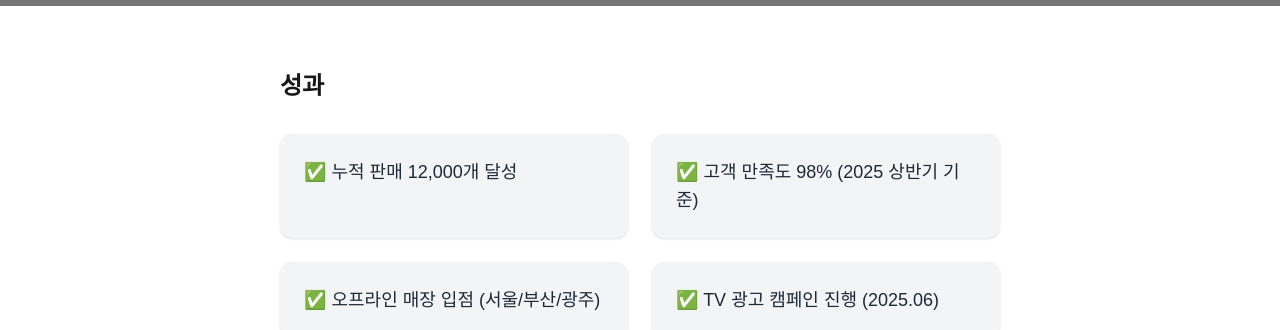
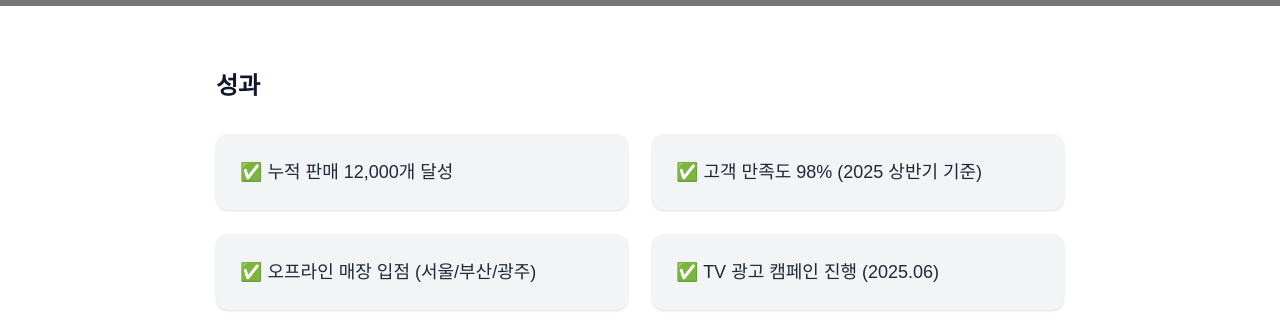
Before and after one commit to fodyd132/the-balpan, a Next.js app: page /performance in a window 1280 px wide. Shown: the part 470-800 px from the top of the page. Built offline with nearby package versions, Linux system fonts and the light colour scheme; grey boxes are pictures that could not be loaded.

Commit message:
fix: /performence 본문에 애니메이션 적용

```diff
--- a/src/app/performance/page.tsx
+++ b/src/app/performance/page.tsx
@@ -1,4 +1,7 @@
+'use client'
+
 import HeroBanner from '@/components/HeroBanner'
+import { motion } from 'framer-motion'
 
 export default function PerformancePage() {
   return (
@@ -13,24 +16,37 @@ export default function PerformancePage() {
         ]}
       />
 
-      <main className="max-w-3xl mx-auto px-4 sm:px-6 py-16">
-        <h2 className="text-2xl font-semibold mb-8">성과</h2>
+      <motion.main
+        className="max-w-4xl mx-auto px-4 sm:px-6 py-16"
+        initial={{ opacity: 0, y: 40 }}
+        animate={{ opacity: 1, y: 0 }}
+        transition={{ duration: 0.6 }}
+      >
+        <h2 className="text-2xl font-semibold mb-8 text-gray-900">성과</h2>
 
-        <ul className="grid md:grid-cols-2 gap-6 text-gray-800 text-lg">
-          <li className="bg-gray-100 p-6 rounded-xl shadow">
-            ✅ 누적 판매 12,000개 달성
-          </li>
-          <li className="bg-gray-100 p-6 rounded-xl shadow">
-            ✅ 고객 만족도 98% (2025 상반기 기준)
-          </li>
-          <li className="bg-gray-100 p-6 rounded-xl shadow">
-            ✅ 오프라인 매장 입점 (서울/부산/광주)
-          </li>
-          <li className="bg-gray-100 p-6 rounded-xl shadow">
-            ✅ TV 광고 캠페인 진행 (2025.06)
-          </li>
-        </ul>
-      </main>
+        <motion.section
+          className="grid grid-cols-1 sm:grid-cols-2 gap-6 text-gray-800 text-lg"
+          initial={{ opacity: 0, y: 20 }}
+          whileInView={{ opacity: 1, y: 0 }}
+          transition={{ duration: 0.5 }}
+          viewport={{ once: true }}
+        >
+          {[
+            '✅ 누적 판매 12,000개 달성',
+            '✅ 고객 만족도 98% (2025 상반기 기준)',
+            '✅ 오프라인 매장 입점 (서울/부산/광주)',
+            '✅ TV 광고 캠페인 진행 (2025.06)',
+          ].map((text, i) => (
+            <motion.div
+              key={i}
+              whileHover={{ scale: 1.03 }}
+              className="p-6 bg-gray-100 rounded-xl shadow transition-all duration-300"
+            >
+              {text}
+            </motion.div>
+          ))}
+        </motion.section>
+      </motion.main>
     </>
   )
 }
```
